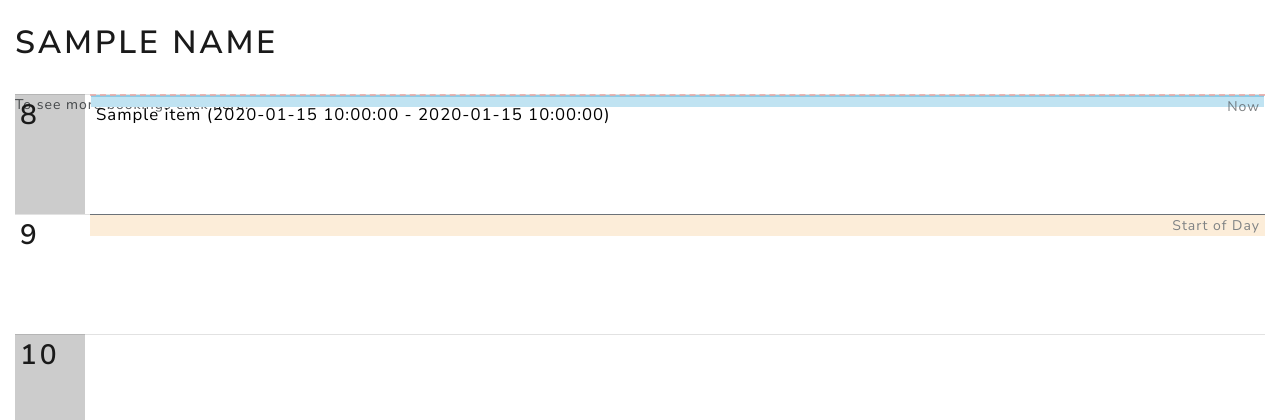
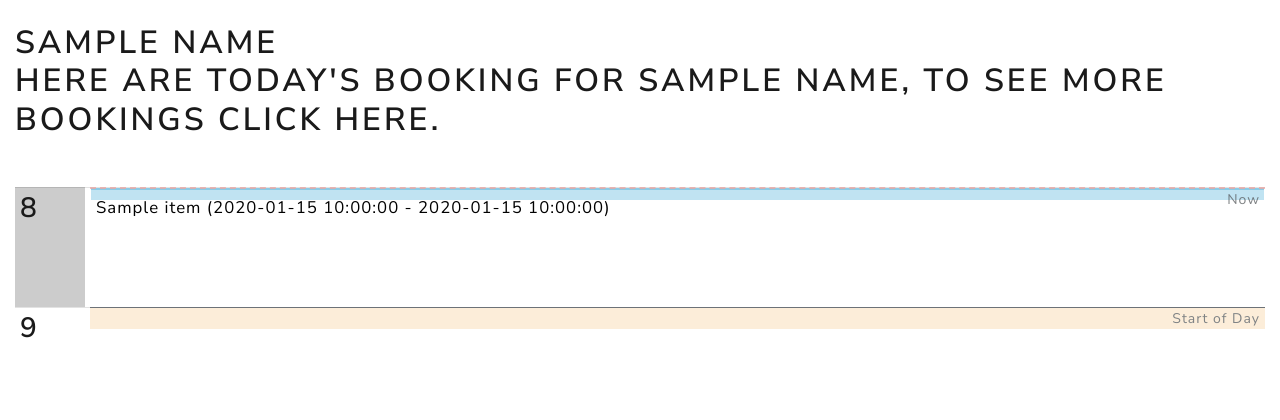
Before and after one commit to headforwards/whose-booking, a Flask app: template templates/room.html in a window 1280 px wide. Shown: the part 85-505 px from the top of the page. Run offline with Flask 2, Linux system fonts and the light colour scheme; the template is opened without the code that fills it: most values are stand-ins (such as "Sample title", 1, 10 or a date in 2020); some libraries are stand-ins or nearby versions.

Commit message:
Moved room calendar link to top of page

```diff
--- a/templates/room.html
+++ b/templates/room.html
@@ -1,6 +1,9 @@
 {% extends 'base.html' %}
 {% block title %}
     {{name}}
+    <div>
+        <p>Here are today's booking for {{name}}, to see more bookings click <a href={{link}}>here</a>.</p>
+    </div>
 {% endblock %}
 {% block content %}
 
@@ -32,9 +35,4 @@
     <div class="time worktime" style="top:1140px">End of Day</div>
 </div>
     {% endif %}
-
-
-<div>
-    <p>To see more bookings click <a href={{link}}>here</a>.</p>
-</div>
 {% endblock %}
```
